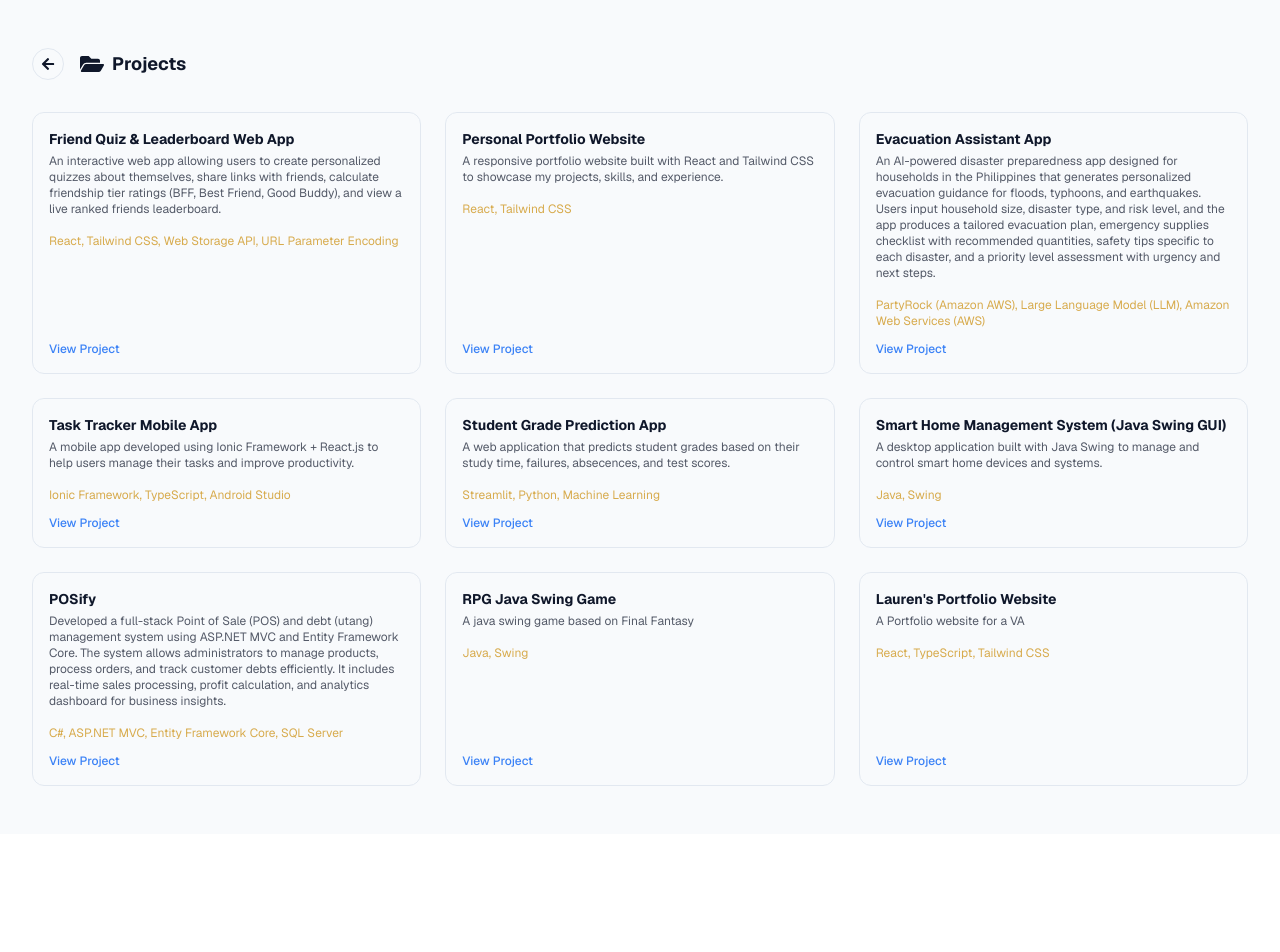
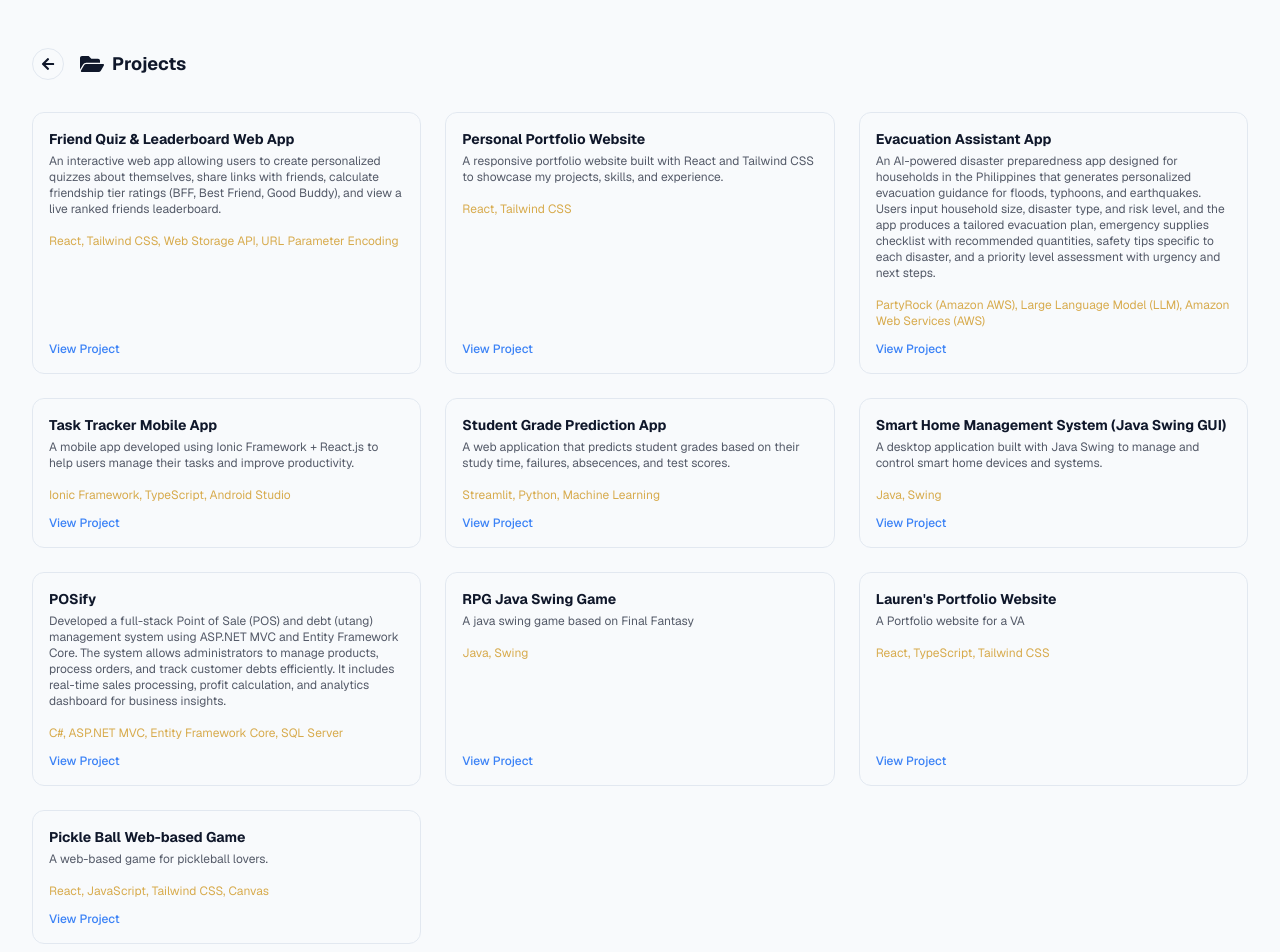
Before and after one commit to klint-droid/Portfolio, a React (Vite) app: page /all-projects in a window 1280 px wide. Shown: the top 952 px of the page. Before the commit the page ends 834 px from the top, so only its background shows below. Built offline with nearby package versions, Linux system fonts and the light colour scheme; no server answers.

Commit message:
add project game

```diff
--- a/src/pages/ProjectLists.jsx
+++ b/src/pages/ProjectLists.jsx
@@ -72,6 +72,13 @@ const ProjectLists = () => {
             link: "https://lauren-joyce-tugadi.vercel.app/",
             isInternal: false
         },
+        {
+            name: "Pickle Ball Web-based Game",
+            description: "A web-based game for pickleball lovers.",
+            tech: "React, JavaScript, Tailwind CSS, Canvas",
+            link: "https://pickle-ball-two.vercel.app/",
+            isInternal: false
+        }
     ]
 
     return(
```
